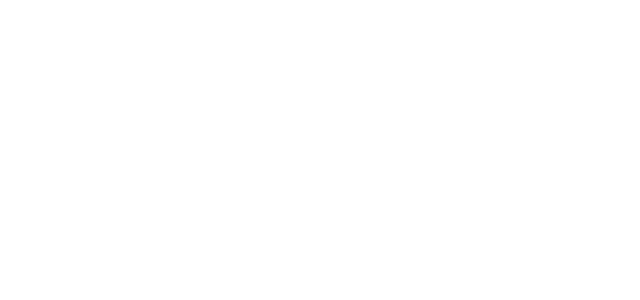
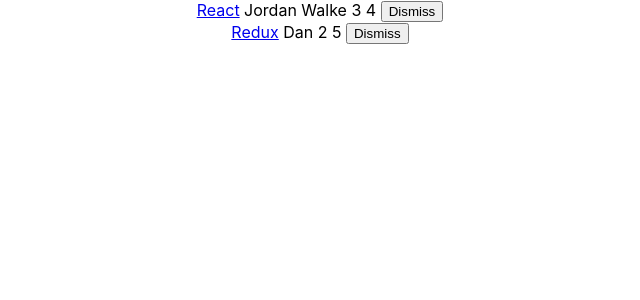
Before and after one commit to aaronw4/hacker, a React (Create React App) app: page / in a window 1280 px wide. Shown: the top 300 px of the page, without its empty margins (320-960 px from the left). Built offline with nearby package versions, Linux system fonts and the light colour scheme; the HTML template or start-up script is replaced by a standard one.

Commit message:
Created data list and simple map

```diff
--- a/src/App.js
+++ b/src/App.js
@@ -2,15 +2,64 @@
 import './App.css';
 
 class App extends Component {
+  constructor(props) {
+    super(props);
+    this.state = {
+      list: list
+    }
+    this.onDismiss = this.onDismiss.bind(this)
+  }
+
+  onDismiss(id) {
+    const filterID = item => item.id !== id;
+    const updatedList = this.state.list.filter(filterID);
+    this.setState({list: updatedList})
+  }
 
   render() {
     return (
       <div className="App">
+        {
+          this.state.list.map(item => {
+            return (
+              <div key={item.id}>
+                <span>
+                  <a href={item.url}>{item.title}</a>
+                </span>
+                <span> {item.author}</span>
+                <span> {item.num_comments}</span>
+                <span> {item.points} </span>
+                <span>
+                  <button onClick={() => this.onDismiss(item.id)} type='button'>
+                    Dismiss
+                  </button>
+                </span>
+              </div>
+            )
+          })
+        }
       </div>
     );
   }
 }
 
-
+const list = [
+  {
+    title: 'React',
+    url: 'https://reactjs.org',
+    author: 'Jordan Walke',
+    num_comments: 3,
+    points: 4,
+    id: 0
+  },
+  {
+    title: 'Redux',
+    url: 'https://redux.js.org',
+    author: 'Dan',
+    num_comments: 2,
+    points: 5,
+    id: 1
+  }
+]
 
 export default App;
```
